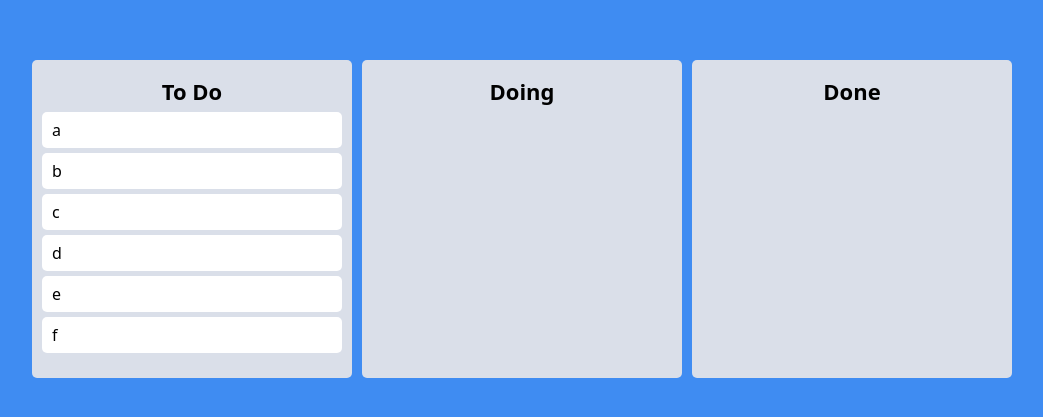
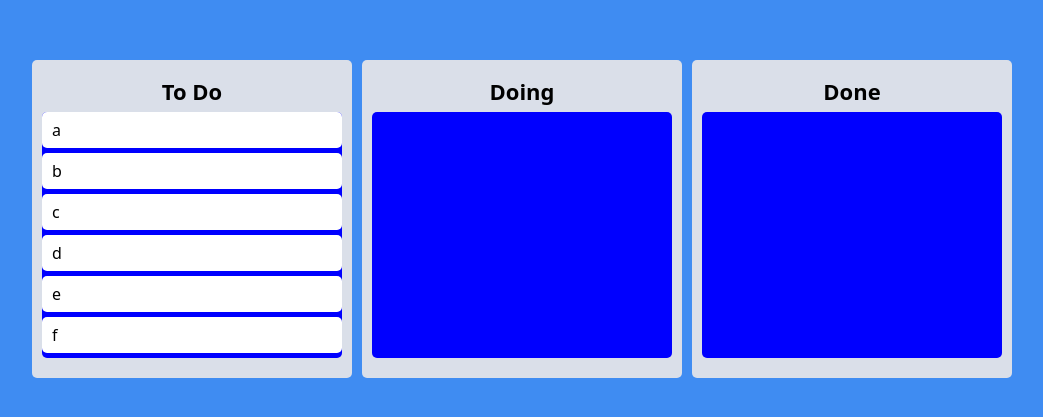
Before and after one commit to lovers2020/React-Trello, a React (Create React App) app: page / in a window 1280 px wide. Shown: the part 181-598 px from the top of the page, without its empty margins (118-1161 px from the left). Built offline with nearby package versions, Linux system fonts and the light colour scheme.

Commit message:
Update file

```diff
--- a/src/components/Board.tsx
+++ b/src/components/Board.tsx
@@ -7,13 +7,26 @@
   padding-top: 20px;
   background-color: ${(props) => props.theme.boardColor};
   border-radius: 5px;
-  min-height: 200px;
+  min-height: 300px;
+  display: flex;
+  flex-direction: column;
 `;
 const Title = styled.h1`
   text-align: center;
   font-size: 22px;
   font-weight: 700;
   margin-bottom: 10px;
+`;
+interface IAreaProps {
+  isDraggingOver: boolean;
+  isDraggingFromThis: boolean;
+}
+const Area = styled.div<IAreaProps>`
+  background-color: ${(props) =>
+    props.isDraggingOver ? "pink" : props.isDraggingFromThis ? "red" : "blue"};
+  flex-grow: 1;
+  border-radius: 5px;
+  transition: background-color 0.3s ease-in-out;
 `;
 interface IBoardprops {
   toDos: string[];
@@ -24,13 +37,18 @@
     <Wrapper>
       <Title>{boardId}</Title>
       <Droppable droppableId={boardId}>
-        {(magic) => (
-          <div ref={magic.innerRef} {...magic.droppableProps}>
+        {(magic, snapshot) => (
+          <Area
+            isDraggingOver={snapshot.isDraggingOver}
+            isDraggingFromThis={Boolean(snapshot.draggingFromThisWith)}
+            ref={magic.innerRef}
+            {...magic.droppableProps}
+          >
             {toDos.map((toDo, index) => (
               <DraggableCard key={toDo} index={index} toDo={toDo} />
             ))}
             {magic.placeholder}
-          </div>
+          </Area>
         )}
       </Droppable>
     </Wrapper>
```
